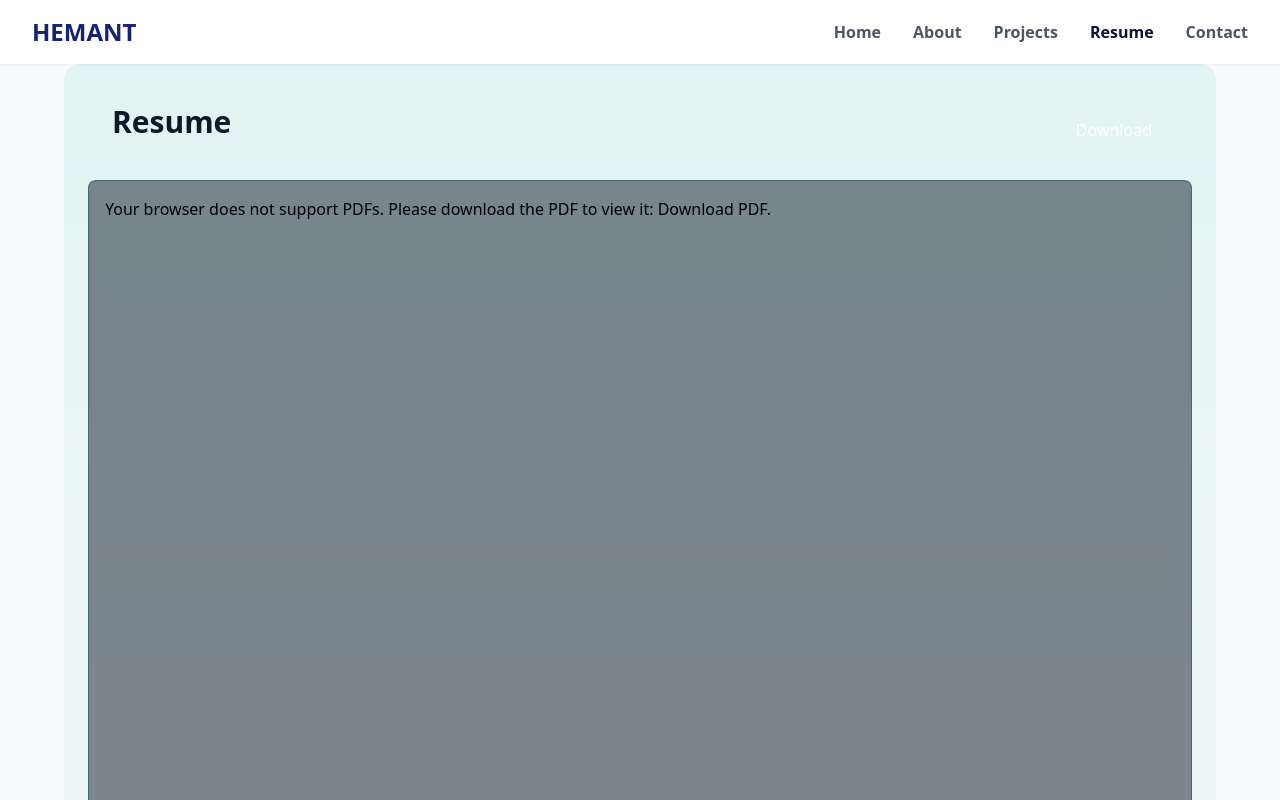
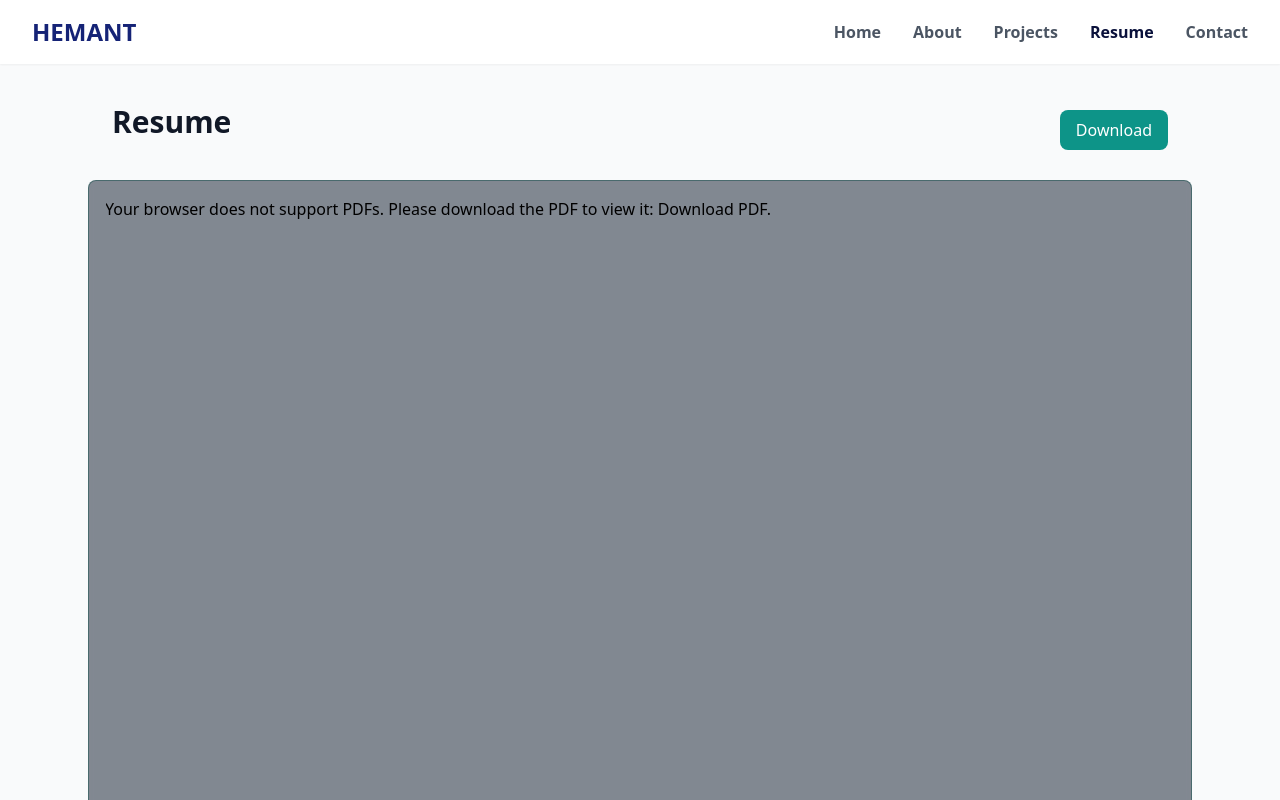
Before and after one commit to hemant482/portfolio, a React (Vite) app: page /resume in a window 1280 px wide. Shown: the top 800 px of the page. Built offline with nearby package versions, Linux system fonts and the light colour scheme; the HTML template or start-up script is replaced by a standard one.

Commit message:
Update Resume.jsx

```diff
--- a/src/pages/Resume.jsx
+++ b/src/pages/Resume.jsx
@@ -5,14 +5,14 @@ function Resume() {
     <div
       className="max-w-6xl mx-auto relative p-6"
     >
-      <div className="absolute inset-0 bg-gradient-to-b from-teal-500/10 to-transparent pointer-events-none rounded-2xl" />
+      <div className="absolute inset-0 pointer-events-none rounded-2xl" />
 
       <div className="flex justify-between items-center mb-2 px-6 relative">
         <h1 className="text-3xl font-bold text-gray-900 mb-8 section-heading pt-4 section-heading pt-4">Resume</h1>
         <a
           href="/Hemant-Resume.pdf"
           download
-          className="flex items-center gap-2 text-white px-4 py-2 rounded-lg transition-colors"
+          className="flex items-center gap-2  bg-teal-600 hover:bg-teal-700 text-white px-4 py-2 rounded-lg transition-colors"
         >
          Download
         </a>
```
